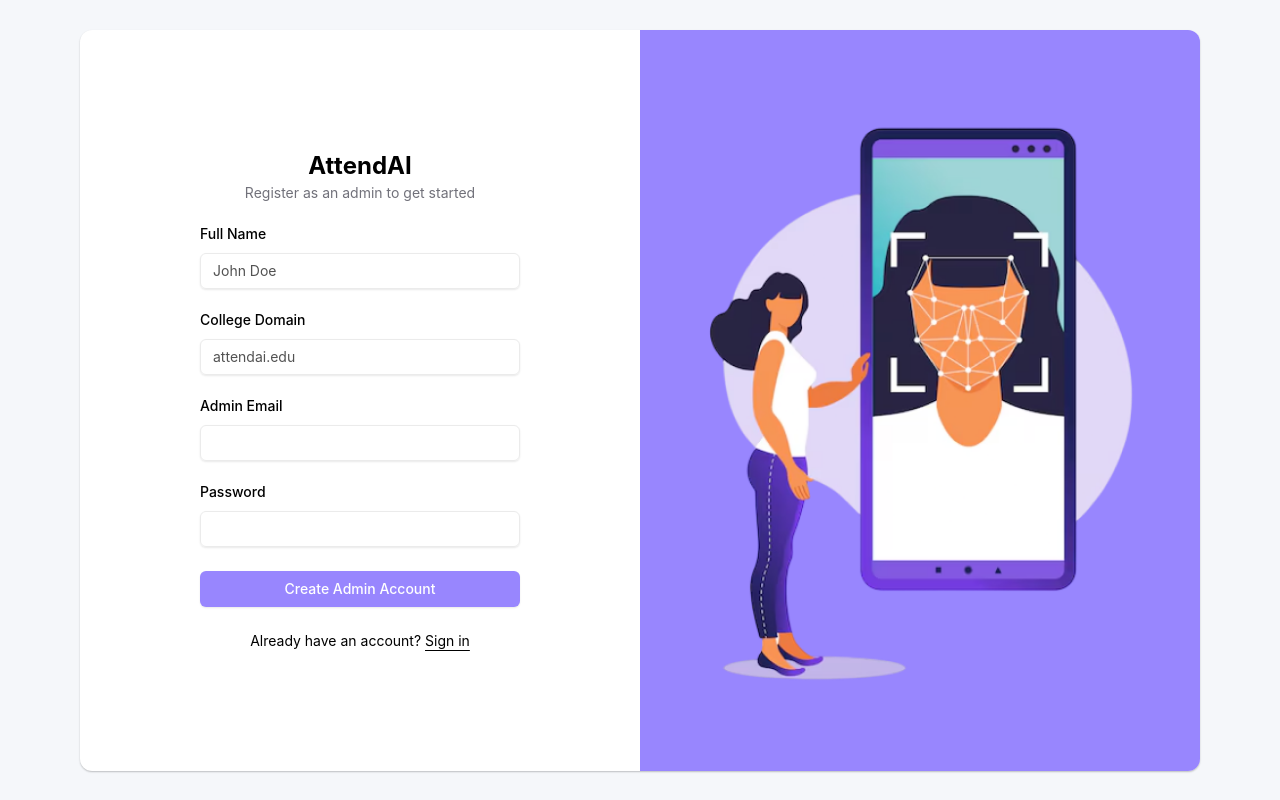
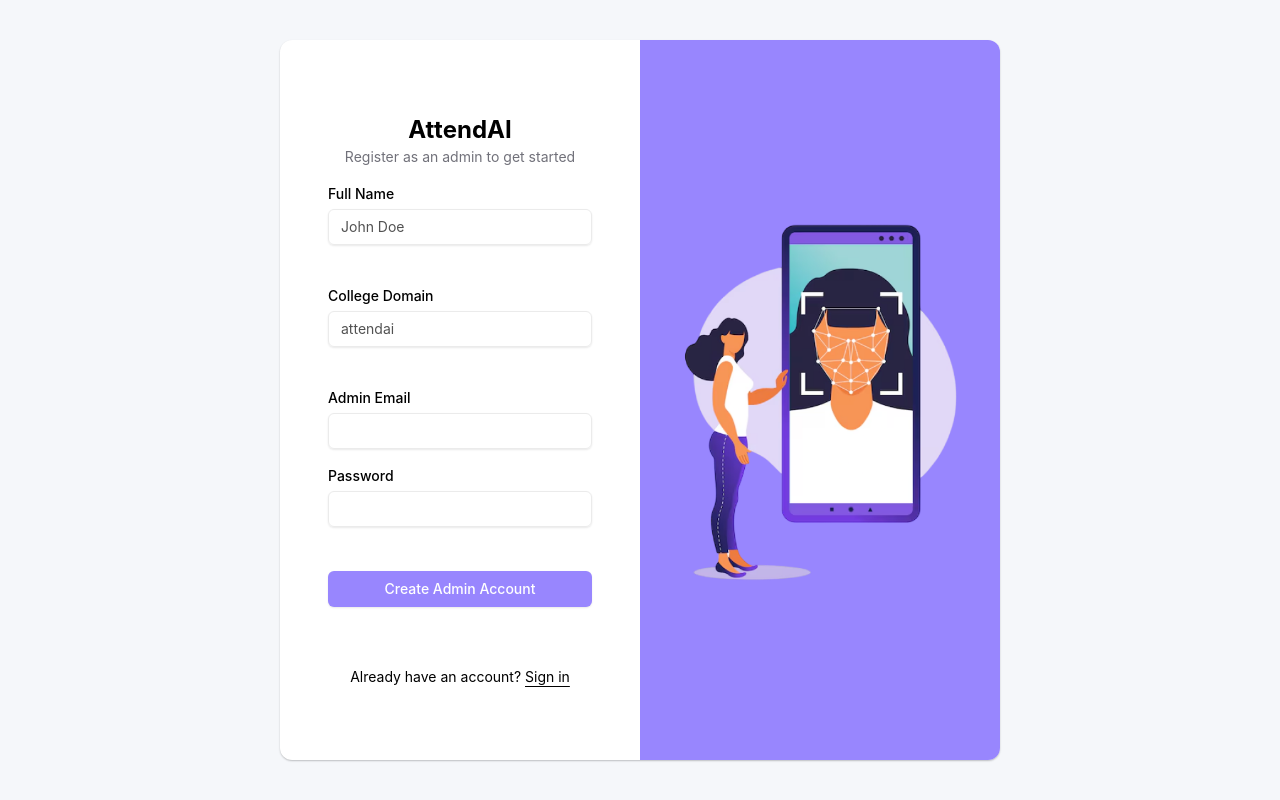
Before and after one commit to amitKhayargoli/AttendAI, a React (Vite) app in the folder frontend/: page /signup in a window 1280 px wide. Built offline with nearby package versions, Linux system fonts and the light colour scheme; no server answers.

Commit message:
modified login and signup page

```diff
--- a/frontend/src/pages/Login.jsx
+++ b/frontend/src/pages/Login.jsx
@@ -1,4 +1,3 @@
-import { cn } from "@/lib/utils";
 import { Button } from "@/components/ui/button";
 import { Card, CardContent } from "@/components/ui/card";
 import { Input } from "@/components/ui/input";
@@ -8,10 +7,9 @@ import { Link } from "react-router-dom";
 export default function Login() {
   return (
     <div className="flex w-full h-screen justify-center items-center">
-      <div className="flex flex-col gap-6">
-        <Card className="overflow-hidden !py-0 !border-none">
+      <Card className="overflow-hidden !py-0 !border-none w-[720px]">
         <CardContent className="grid !p-0 md:grid-cols-2">
-            <form className="p-20 md:p-30 w-120 sm:w-140">
+          <form className="p-11 md:p-16 w-full">
             <div className="flex flex-col gap-6">
               <div className="flex flex-col items-center text-center">
                 <h1 className="text-2xl font-bold">AttendAI</h1>
@@ -19,7 +17,8 @@ export default function Login() {
                   Effortless attendance with just a look
                 </p>
               </div>
-                <div className="grid gap-3">
+
+              <div className="grid gap-2">
                 <Label htmlFor="email">Email</Label>
                 <Input
                   id="email"
@@ -28,12 +27,12 @@ export default function Login() {
                   required
                 />
               </div>
+
               <div className="grid gap-3">
-                  <div className="flex items-center">
                 <Label htmlFor="password">Password</Label>
-                  </div>
                 <Input id="password" type="password" required />
               </div>
+
               <Button type="submit" className="w-full !bg-[#9886fe]">
                 Login
               </Button>
@@ -63,6 +62,5 @@ export default function Login() {
         </CardContent>
       </Card>
     </div>
-    </div>
   );
 }
--- a/frontend/src/pages/Signup.jsx
+++ b/frontend/src/pages/Signup.jsx
@@ -11,18 +11,14 @@ export default function Signup() {
     register,
     handleSubmit,
     formState: { errors, isSubmitting },
-    setError,
     reset,
     watch,
   } = useForm();
 
-
   const API_BASE_URL = import.meta.env.VITE_API_BASE_URL;
-  console.log(API_BASE_URL);
   const [serverError, setServerError] = useState("");
   const [success, setSuccess] = useState("");
 
-  // Watch the collegeDomain field
   const collegeDomain = watch("collegeDomain", "");
   const generatedEmail = collegeDomain ? `admin@${collegeDomain}.edu.np` : "";
 
@@ -37,7 +33,7 @@ export default function Signup() {
           name: data.fullName,
           email: generatedEmail,
           password: data.password,
-          collegeDomain: data.collegeDomain, // <-- Add this line!
+          collegeDomain: data.collegeDomain,
         }),
       });
       const result = await res.json();
@@ -55,22 +51,22 @@ export default function Signup() {
 
   return (
     <div className="flex w-full h-screen justify-center items-center">
-      <div className="flex flex-col gap-6">
-        <Card className="overflow-hidden !py-0 !border-none">
-          <CardContent className="grid !p-0 md:grid-cols-2">
+      <Card className="overflow-hidden !py-0 !border-none w-[720px] h-[90vh]">
+        <CardContent className="grid !p-0 md:grid-cols-2 h-full">
           <form
-              className="p-20 md:p-30 w-120 sm:w-140"
+            className="p-8 md:p-12 w-full h-full flex flex-col justify-center"
             onSubmit={handleSubmit(onSubmit)}
             noValidate
           >
-              <div className="flex flex-col gap-6">
+            <div className="flex flex-col gap-5">
               <div className="flex flex-col items-center text-center">
                 <h1 className="text-2xl font-bold">AttendAI</h1>
                 <p className="text-[#71717A] text-[14px] text-balance">
                   Register as an admin to get started
                 </p>
               </div>
-                <div className="grid gap-3">
+
+              <div className="grid gap-2">
                 <Label htmlFor="fullName">Full Name</Label>
                 <Input
                   id="fullName"
@@ -81,25 +77,35 @@ export default function Signup() {
                     minLength: { value: 3, message: "Name too short" },
                   })}
                 />
+                <div className="h-[16px]">
                   {errors.fullName && (
-                    <span className="text-red-500 text-xs">{errors.fullName.message}</span>
+                    <span className="text-red-500 text-xs">
+                      {errors.fullName.message}
+                    </span>
                   )}
                 </div>
-                <div className="grid gap-3">
+              </div>
+
+              <div className="grid gap-2">
                 <Label htmlFor="collegeDomain">College Domain</Label>
                 <Input
                   id="collegeDomain"
                   type="text"
-                    placeholder="attendai.edu"
+                  placeholder="attendai"
                   {...register("collegeDomain", {
                     required: "College domain is required",
                   })}
                 />
+                <div className="h-[16px]">
                   {errors.collegeDomain && (
-                    <span className="text-red-500 text-xs">{errors.collegeDomain.message}</span>
+                    <span className="text-red-500 text-xs">
+                      {errors.collegeDomain.message}
+                    </span>
                   )}
                 </div>
-                <div className="grid gap-3">
+              </div>
+
+              <div className="grid gap-2">
                 <Label htmlFor="email">Admin Email</Label>
                 <Input
                   id="email"
@@ -108,19 +114,27 @@ export default function Signup() {
                   readOnly
                 />
               </div>
-                <div className="grid gap-3">
+
+              <div className="grid gap-2">
                 <Label htmlFor="password">Password</Label>
                 <Input
                   id="password"
                   type="password"
                   {...register("password", {
                     required: "Password is required",
-                      minLength: { value: 8, message: "Password must contain at least 8 characters" },
+                    minLength: {
+                      value: 8,
+                      message: "Password must contain at least 8 characters",
+                    },
                   })}
                 />
+                <div className="h-[16px]">
                   {errors.password && (
-                    <span className="text-red-500 text-xs">{errors.password.message}</span>
+                    <span className="text-red-500 text-xs">
+                      {errors.password.message}
+                    </span>
                   )}
+                </div>
               </div>
 
               <Button
@@ -130,12 +144,14 @@ export default function Signup() {
               >
                 {isSubmitting ? "Registering..." : "Create Admin Account"}
               </Button>
+
+              <div className="min-h-[20px] text-center text-sm">
                 {serverError && (
-                  <div className="text-red-500 text-center text-sm">{serverError}</div>
+                  <div className="text-red-500">{serverError}</div>
                 )}
-                {success && (
-                  <div className="text-green-600 text-center text-sm">{success}</div>
-                )}
+                {success && <div className="text-green-600">{success}</div>}
+              </div>
+
               <div className="text-center text-sm">
                 Already have an account?{" "}
                 <Link to="/login" className="underline underline-offset-4">
@@ -144,6 +160,7 @@ export default function Signup() {
               </div>
             </div>
           </form>
+
           <div className="bg-[#9886fe] relative hidden md:block">
             <img
               src="login.png"
@@ -154,6 +171,5 @@ export default function Signup() {
         </CardContent>
       </Card>
     </div>
-    </div>
   );
 }
```
Lines whose indentation alone changed are shown as unchanged.
